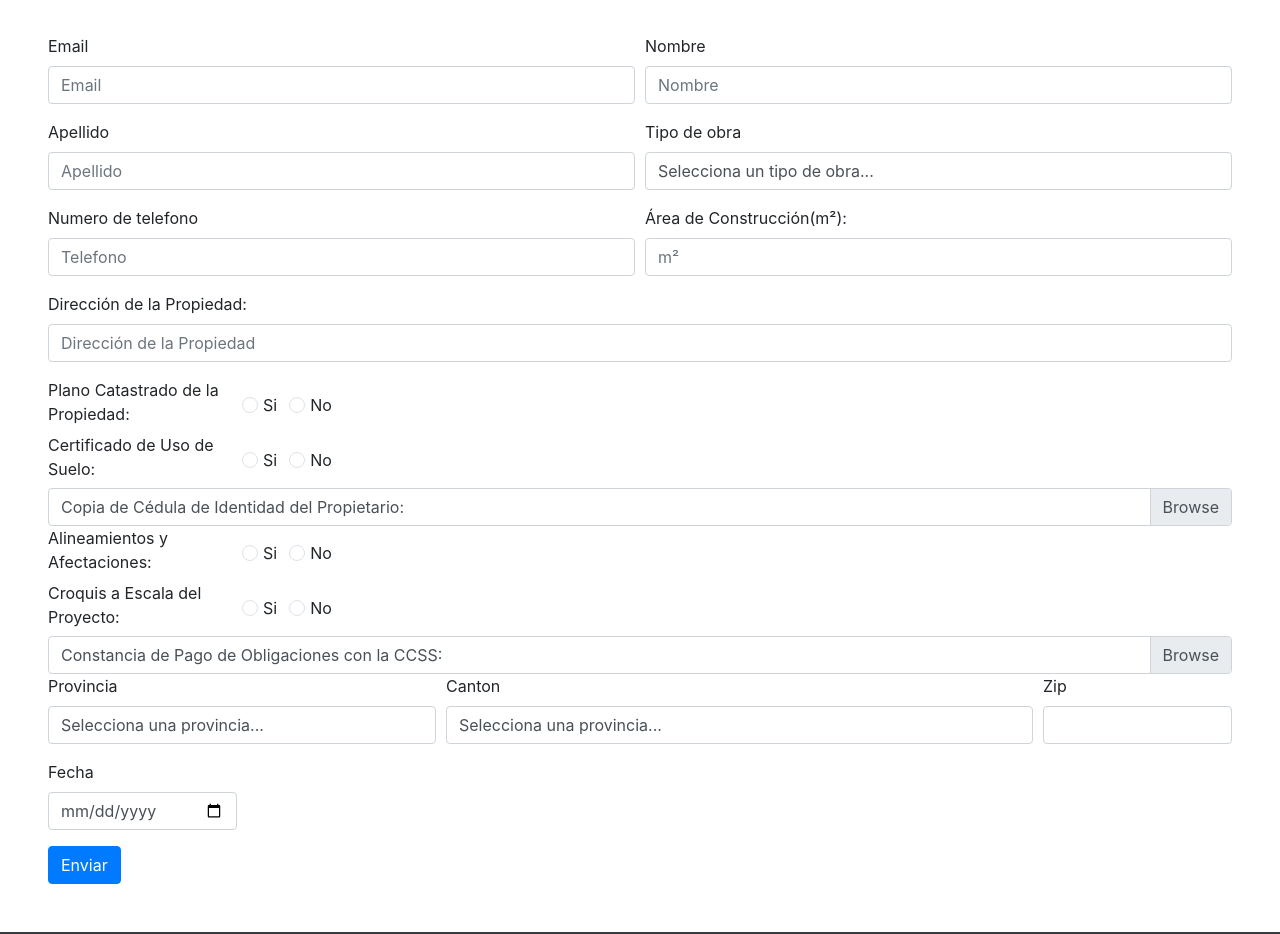
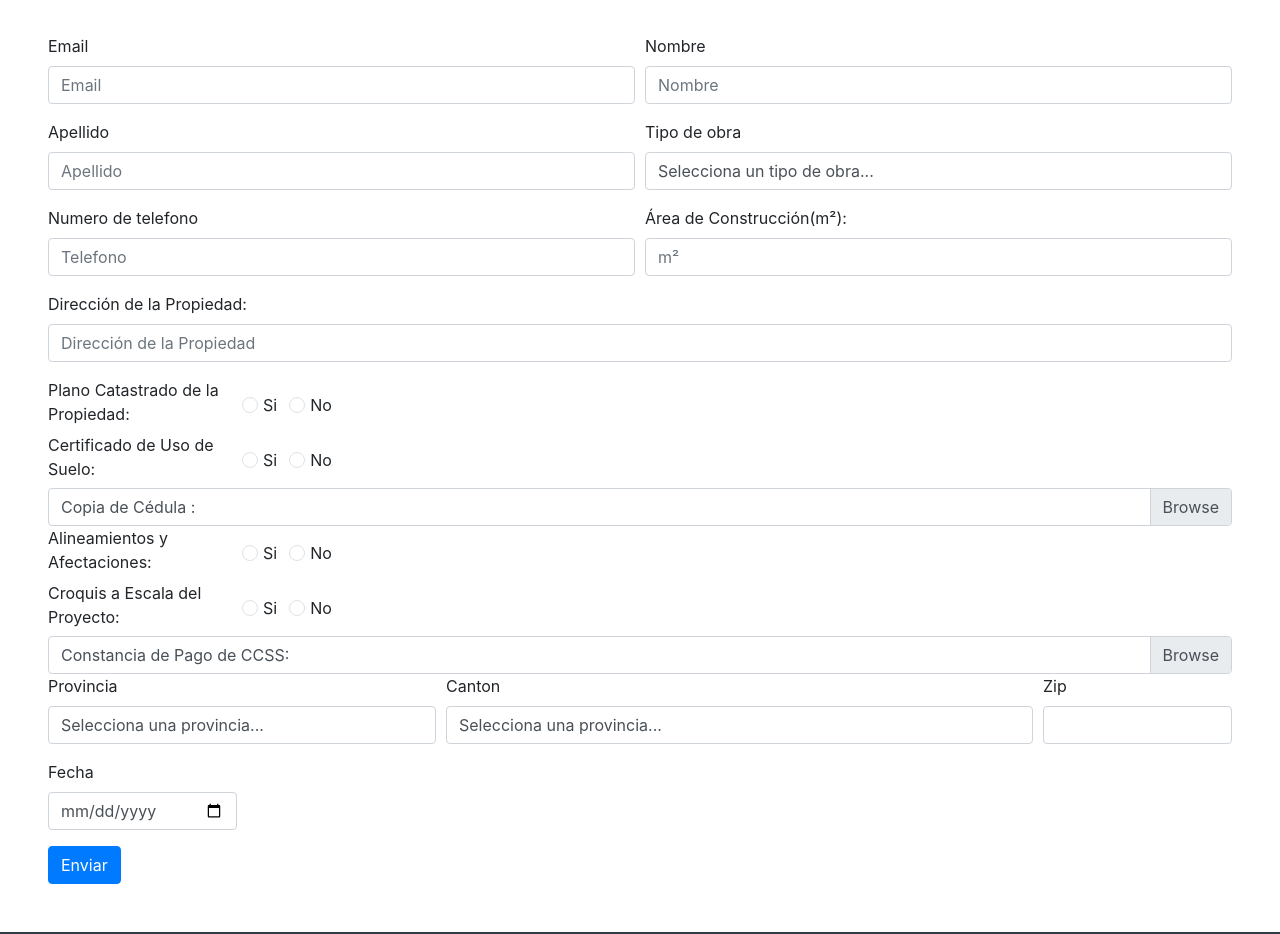
Before and after one commit to kjarj54/PermisosConstruccionMunicipalidad, a website: page form.html in a window 1280 px wide. Shown: the part 130-1064 px from the top of the page. Drawn offline with nearby package versions, Linux system fonts and the light colour scheme.

Commit message:
Update form.html

```diff
--- a/form.html
+++ b/form.html
@@ -107,9 +107,8 @@
                     </div>
                 </div>
                 <div class="custom-file">
-                    <input type="file" class="custom-file-input" id="customFile">
-                    <label class="custom-file-label" for="customFile">Copia de Cédula de Identidad del
-                        Propietario:</label>
+                    <input type="file" class="custom-file-input" id="customFile" placeholder="asdas">
+                    <label class="custom-file-label" for="customFile">Copia de Cédula :</label>
                 </div>
                 <div class="form-row">
                     <legend class="col-form-label col-sm-2 pt-0">Alineamientos y Afectaciones:</legend>
@@ -138,8 +137,7 @@
 
                 <div class="custom-file">
                     <input type="file" class="custom-file-input" id="customFile">
-                    <label class="custom-file-label" for="customFile">Constancia de Pago de Obligaciones con la
-                        CCSS:</label>
+                    <label class="custom-file-label" for="customFile">Constancia de Pago de CCSS:</label>
                 </div>
                 <div class="form-row">
                     <div class="form-group col-md-4">
```
